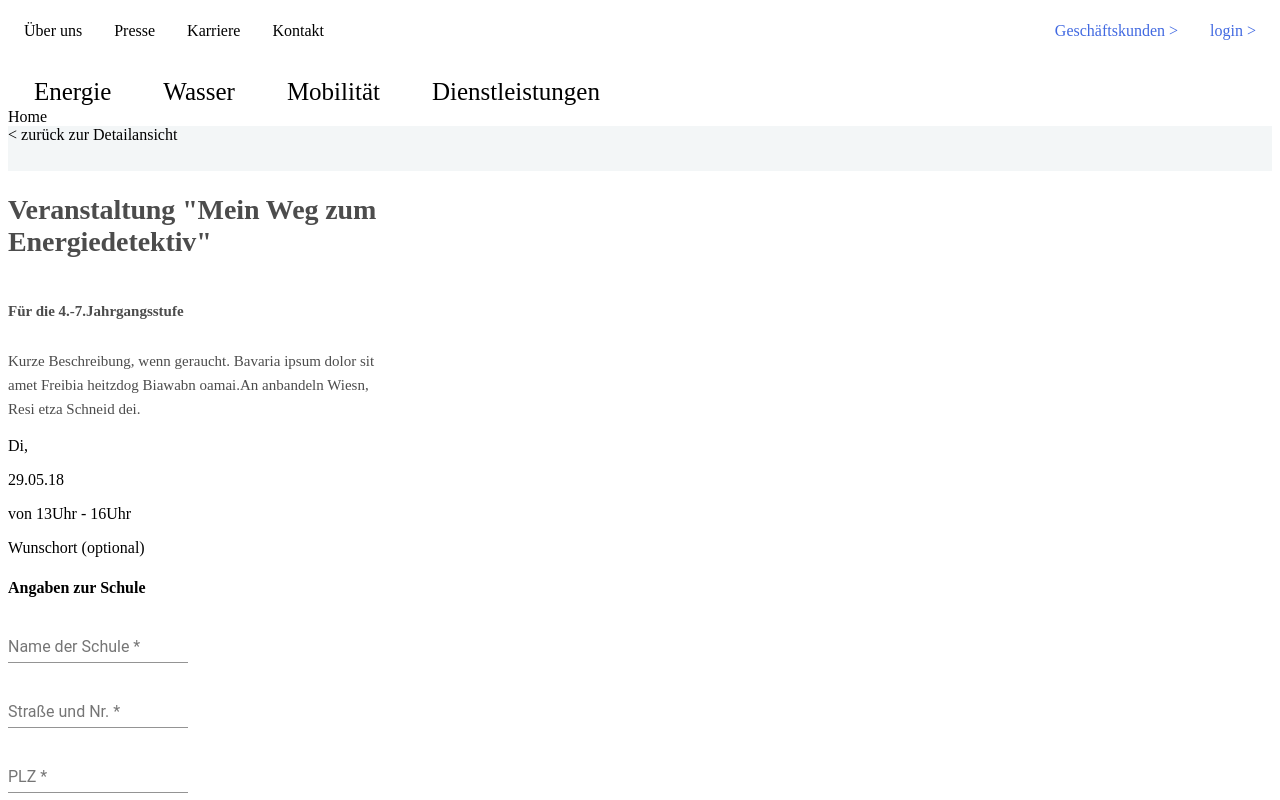
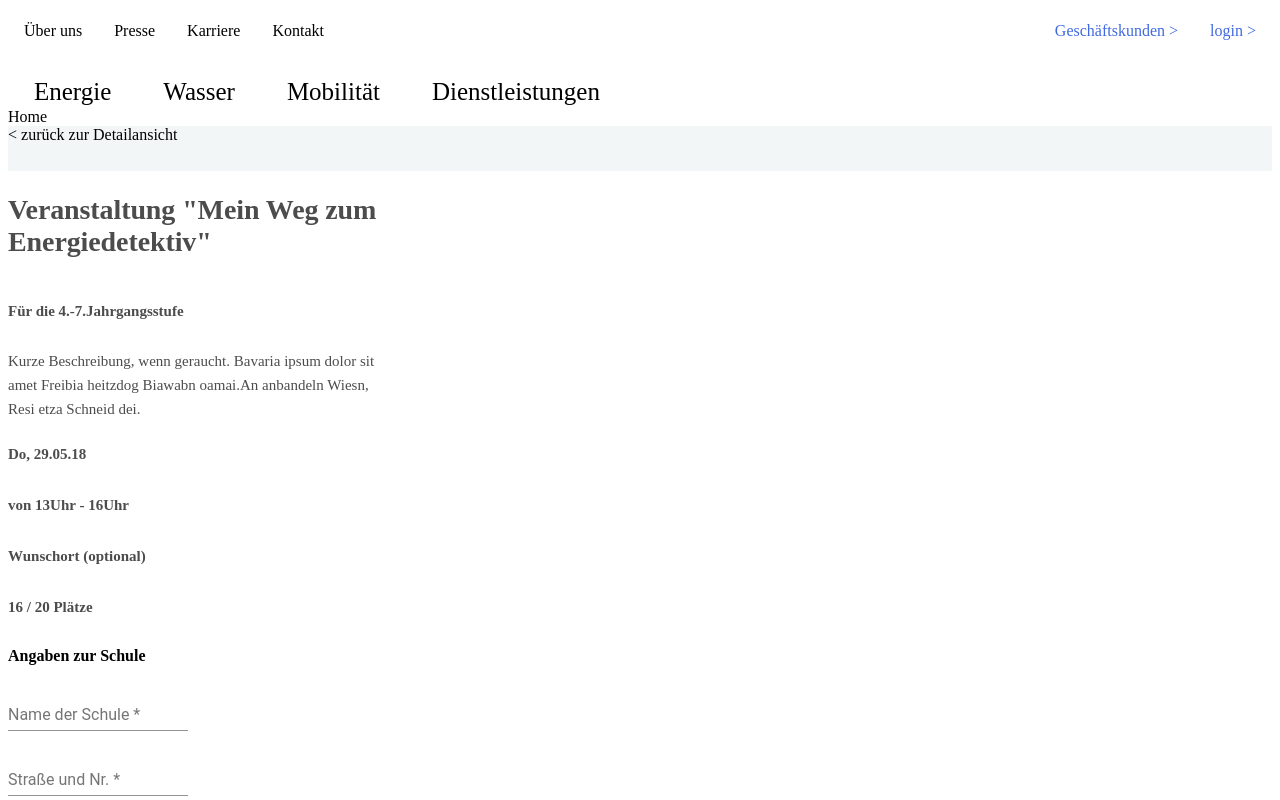
Before and after one commit to Sulsmar/angular-starter, an Angular app: page / in a window 1280 px wide. Shown: the top 800 px of the page. Built offline with nearby package versions, Linux system fonts and the light colour scheme.

Commit message:
Variablen angepasst und Styling hinzugefügt
Styling nd Variablen nochmal angepasst. Es fehen noch Icons

```diff
--- a/src/app/swa-register-page/swa-register-page.component.html
+++ b/src/app/swa-register-page/swa-register-page.component.html
@@ -6,10 +6,11 @@
 <p id="beschreibung">{{description}}</p>
 <!--rechte Seite-->
 <!--Icons müssen noch eingebunden werden-->
-<P id="dayOfEvent">{{dayOfEvent}},</P>
 <p id="dateOfEvent">{{dateOfEvent}}</p>
 <p id="timeOfEvent">{{timeOfEvent}}</p>
 <p id="placeOfEvent">{{placeOfEvent}}</p>
+<p id="freePlaces">{{freePlaces}} / 20 Plätze</p>
+
 
 
 
--- a/src/app/swa-register-page/swa-register-page.component.scss
+++ b/src/app/swa-register-page/swa-register-page.component.scss
@@ -73,3 +73,55 @@ $darkGray: #4c4c4c;
     color: $white;
     background-color: $blue;
 }
+
+#dateOfEvent {
+  width: 84px;
+  height: 36px;
+  font-family: NunitoSans;
+  font-size: 15px;
+  font-weight: 600;
+  font-style: normal;
+  font-stretch: normal;
+  line-height: 2.4;
+  letter-spacing: 0px;
+  color: $darkGray;
+}
+
+#timeOfEvent {
+  width: 151px;
+  height: 36px;
+  font-family: NunitoSans;
+  font-size: 15px;
+  font-weight: 600;
+  font-style: normal;
+  font-stretch: normal;
+  line-height: 2.4;
+  letter-spacing: 0px;
+  color: $darkGray;
+}
+
+#placeOfEvent {
+    width: 165px;
+    height: 36px;
+    font-family: NunitoSans;
+    font-size: 15px;
+    font-weight: 600;
+    font-style: normal;
+    font-stretch: normal;
+    line-height: 2.4;
+    letter-spacing: 0px;
+    color: $darkGray;
+}
+
+#freePlaces {
+    width: 110px;
+    height: 36px;
+    font-family: NunitoSans;
+    font-size: 15px;
+    font-weight: 600;
+    font-style: normal;
+    font-stretch: normal;
+    line-height: 2.4;
+    letter-spacing: 0px;
+    color: $darkGray;
+}
--- a/src/app/swa-register-page/swa-register-page.component.ts
+++ b/src/app/swa-register-page/swa-register-page.component.ts
@@ -12,11 +12,12 @@ export class SwaRegisterPageComponent implements OnInit {
     headingAge: string = 'Für die 4.-7.Jahrgangsstufe';
     description:string = 'Kurze Beschreibung, wenn geraucht. Bavaria ipsum dolor sit amet Freibia heitzdog Biawabn oamai.An anbandeln Wiesn, Resi etza Schneid dei.';
 
-  // Variablen Tag, Datum, Uhrzeit und Ort
-    dayOfEvent: string = 'Di';
-    dateOfEvent: string = '29.05.18';
+  // Variablen Tag, Datum, Uhrzeit, Ort und Plätze
+    dateOfEvent: string = 'Do, 29.05.18';
     timeOfEvent: string = 'von 13Uhr - 16Uhr';
     placeOfEvent: string = 'Wunschort (optional)';
+    freePlaces: number = 16;
+    places: string = ' / freie Plätze 20';
 
   constructor() { }
 
```
